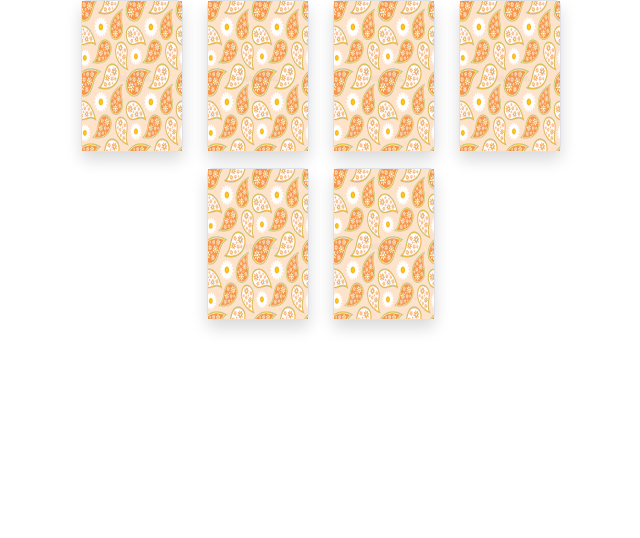
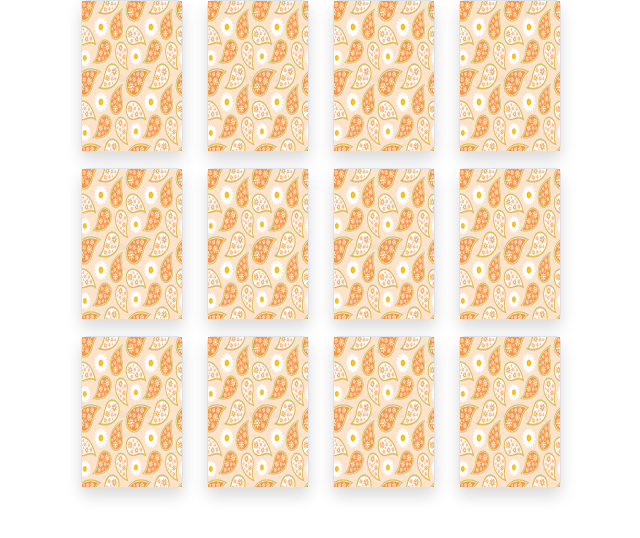
Before and after one commit to MarcoPerta/Memory-Card-Vue, a plain HTML site: page index.html in a window 1280 px wide. Shown: the whole page, without its empty margins (319-959 px from the left). Drawn offline with nearby package versions, Linux system fonts and the light colour scheme.

Commit message:
mescolato array e creato coppia di valori all'interno di nuovo array

```diff
--- a/index.html
+++ b/index.html
@@ -8,6 +8,8 @@
         integrity="sha384-KK94CHFLLe+nY2dmCWGMq91rCGa5gtU4mk92HdvYe+M/SXH301p5ILy+dN9+nJOZ" crossorigin="anonymous">
     <link rel="stylesheet" href="./assets/style/style.css">
 
+    <script src="https://cdn.jsdelivr.net/npm/lodash@4.17.15/lodash.min.js"></script>
+
 </head>
 
 <body>
@@ -16,7 +18,7 @@
         <div class="row">
             <div class="col-md-6 col-lg-6 col-xl-5 mx-auto">
                 <div class="row justify-content-md-center">
-                    <div v-for="card in cards" class="col-auto mb-3 flip-container"
+                    <div v-for="card in memoryCards" class="col-auto mb-3 flip-container"
                         :class="{ 'flipped': card.isFlipped }" @click="flipCard(card)">
                         <div class="memorycard">
                             <div class="front border rounded shadow"><img width="100" height="150"
@@ -76,6 +78,7 @@
 
                     },
                 ],
+                memoryCards: [],
             },
 
             created() {
@@ -83,6 +86,9 @@
                 this.cards.forEach((card) => {
                     Vue.set(card, 'isFlipped', false)
                 });
+
+                //metodo libreria lodash, con shuflle mescola elemtni degli array e concatena due copie dell'array cards e cloneDeep clona gli oggetti all'interno dell'array, in modo da non manipolare gli oggetti originali.
+                this.memoryCards = _.shuffle(this.memoryCards.concat(_.cloneDeep(this.cards), _.cloneDeep(this.cards)));
             },
 
             methods: {
```
